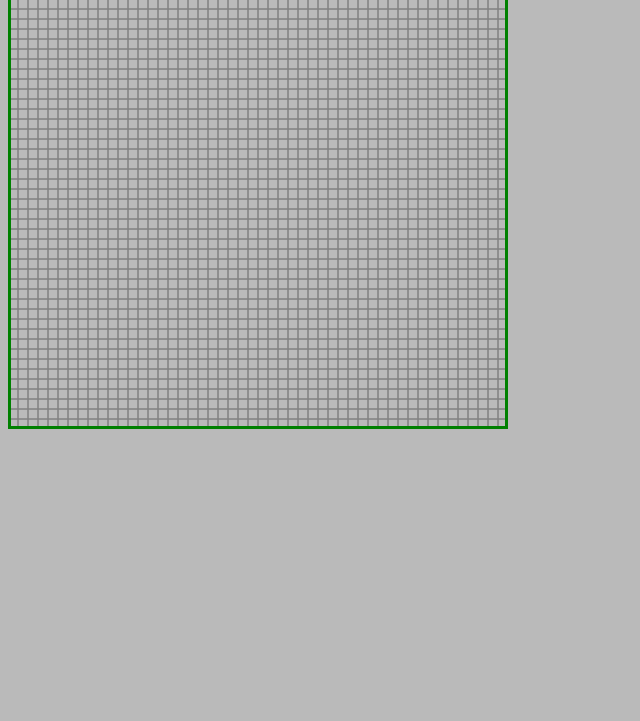
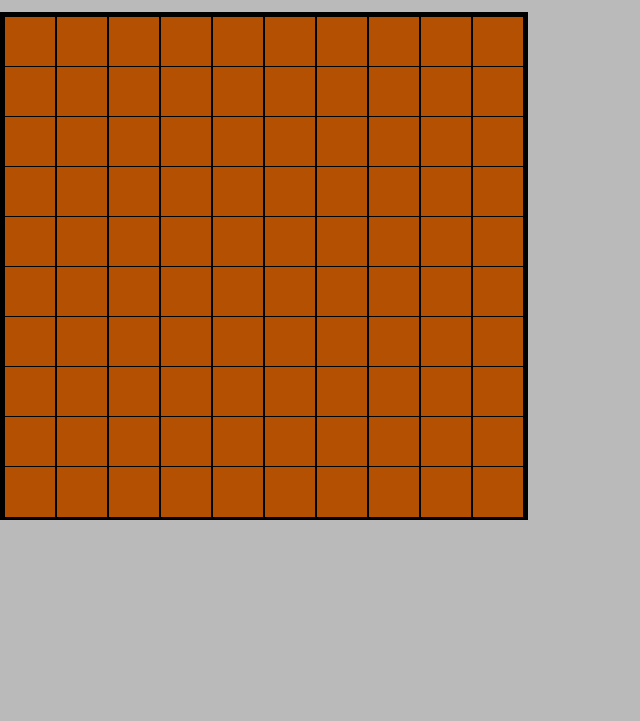
Before and after one commit to mc962/conways, a website built with webpack: page game.html in a window 1280 px wide. Shown: the part 79-800 px from the top of the page, without its empty margins (0-640 px from the left). Built offline with nearby package versions, Linux system fonts and the light colour scheme.

Commit message:
Switch from canvas to jquery, Add click-handler functionality

```diff
--- a/board.js
+++ b/board.js
@@ -1,41 +1,58 @@
 class Board {
-  constructor(ctx, size) {
-    this.ctx = ctx;
-    this.grid = this.constructGrid(size);
+  constructor(boardContainer, size) {
+    this.board = $(boardContainer)
+    this.boardSize = size;
+
   }
 
-  constructGrid(size) {
-    let boardGrid = []
-    for (let i = 0; i < size; i++) {
-      let subArr = []
-      for (let j = 0; j < size; j++) {
-        subArr.push(new Tile(i, j, this.ctx));
-      }
-      boardGrid.push(subArr);
+  constructGrid() {
+
+    for (let i = 0; i < Math.sqrt(this.boardSize); i++) {
+      this.board.append(this.buildRow(i));
     }
   }
 
+  buildRow(rowIdx) {
+    const $row = $('<ul>').addClass('row');
+    for (let colIdx = 0; colIdx < Math.sqrt(this.boardSize); colIdx++) {
+      const $square = $("<li>").addClass('square').attr('data-pos', [rowIdx, colIdx]);
+      $square.on("click", this.fillToggler)
+
+      $row.append($square);
+    }
+    return $row;
+  }
+
+  fillToggler(e) {
+
+    $(e.currentTarget).toggleClass('filled');
+  }
   drawBoard () {
-    this.ctx.beginPath();
-    this.ctx.lineWidth='6';
-    this.ctx.strokeStyle='green';
-    this.ctx.rect(0,0, 500, 500);
-    this.ctx.stroke();
 
   }
-}
 
-class Tile {
-  constructor(i, j, ctx) {
-    this.ctx = ctx;
-    this.pos = [i, j];
-    this.ctx.beginPath();
-    this.ctx.lineWidth='1';
-    this.ctx.strokeStyle='grey';
-    this.ctx.rect(i*10, j*10, 10, 10)
-    this.ctx.stroke();
-  }
 }
 
 
+//
+// class Tile {
+//   constructor(i, j, ctx) {
+//
+//     this.filled = this.setInitialFill([i,j])
+//
+//     this.filled ? ctx.fillStyle = '#7CC432' : ctx.fillStyle = '#B45002';
+//     ctx.fill()
+//   }
+//
+//   /// will later be used to preset certain fill configurations, for now
+//   /// everything will start as false
+//   setInitialFill(coords) {
+//     return false;
+//   }
+//   toggleColor(e) {
+//
+//   }
+// }
+
+
 module.exports = Board;
--- a/conway.css
+++ b/conway.css
@@ -1,3 +1,36 @@
 body {
   background-color: #BABABA;
 }
+
+#canvasLife {
+  border: 4px solid black;
+  max-height: 550px;
+  max-width: 520px;
+
+}
+.row {
+  max-width: 520px;
+  max-height: 50px;
+
+}
+.square {
+  cursor: pointer;
+  display: inline-block;
+  border: 1px solid black;
+  background-color: #B45002;
+  min-width: 50px;
+  min-height: 50px;
+}
+.filled {
+  background-color: #7CC432;
+}
+
+.game-title {
+    display: block;
+    font-size: 2em;
+    margin-top: 0.67em;
+    margin-bottom: 0.67em;
+    margin-left: 0;
+    margin-right: 0;
+    font-weight: bold;
+}
--- /dev/null
+++ b/css_reset.css
@@ -0,0 +1,43 @@
+html, body, div, span, applet, object, iframe,
+h1, h2, h3, h4, h5, h6, p, blockquote, pre,
+a, abbr, acronym, address, big, cite, code,
+del, dfn, em, img, ins, kbd, q, s, samp,
+small, strike, strong, sub, sup, tt, var,
+b, u, i, center,
+dl, dt, dd, ol, ul, li,
+fieldset, form, label, legend,
+table, caption, tbody, tfoot, thead, tr, th, td,
+article, aside, canvas, details, embed,
+figure, figcaption, footer, header, hgroup,
+menu, nav, output, ruby, section, summary,
+time, mark, audio, video {
+  margin: 0;
+  padding: 0;
+  border: 0;
+  font-size: 100%;
+  font: inherit;
+  vertical-align: baseline;
+}
+/* HTML5 display-role reset for older browsers */
+article, aside, details, figcaption, figure,
+footer, header, hgroup, menu, nav, section {
+  display: block;
+}
+body {
+  line-height: 1.5;
+}
+ol, ul {
+  list-style: none;
+}
+blockquote, q {
+  quotes: none;
+}
+blockquote:before, blockquote:after,
+q:before, q:after {
+  content: '';
+  content: none;
+}
+table {
+  border-collapse: collapse;
+  border-spacing: 0;
+}
--- a/entry.js
+++ b/entry.js
@@ -3,28 +3,12 @@ const Board = require('./board.js');
 const init = () => {
 
   console.log('Init')
-  let canvas = document.getElementById('canvasLife');
-  let context = canvas.getContext('2d');
+  let boardContainer = document.getElementById('canvasLife');
+
   let testBoardSize = 100;
-  let lifeBoard = new Board(context, testBoardSize);
-  lifeBoard.drawBoard()
-  // let centerX = canvas.width / 2;
-  // let centerY = canvas.height / 2;
-  // let radius = 70;
-  // ctx.beginPath();
-  // ctx.arc(centerX, centerY, radius, 0, 2*Math.PI, false)
-  // ctx.fillStyle='green';
-  // ctx.fill()
-  // let stage = new createjs.Stage("canvasLife");
-  // let circle = new createjs.Shape();
-  // let lifeBoard = new Board;
+  let lifeBoard = new Board(boardContainer, testBoardSize);
+  lifeBoard.constructGrid()
 
-  // circle.graphics.beginFill("DeepSkyBlue").drawCircle(0, 0, 10);
-  // circle.x = 100;
-  // circle.y = 100;
-  // stage.addChild(lifeBoard);
-  // stage.addChild(circle);
-  // stage.update();
 }
 
 
--- a/game.html
+++ b/game.html
@@ -3,7 +3,8 @@
   <head>
     <meta charset="utf-8">
     <link rel="stylesheet" href="./conway.css">
-    <!-- <script src="https://code.createjs.com/easeljs-0.8.2.min.js"></script> -->
+    <link rel="stylesheet" href="./css_reset.css">
+    <script src="https://ajax.googleapis.com/ajax/libs/jquery/3.1.1/jquery.min.js"></script>
 
     <script src='./bundle.js'></script>
 
@@ -11,6 +12,7 @@
   </head>
 
     <body>
-        <canvas id="canvasLife" width="500" height="500"></canvas>
+        <h1 class='game-title'>Primordial Soup</h1>
+        <div id="canvasLife"></div>
     </body>
 </html>
```
Also changed, not shown: bundle.js (+49 -49 lines), 1 other file.
